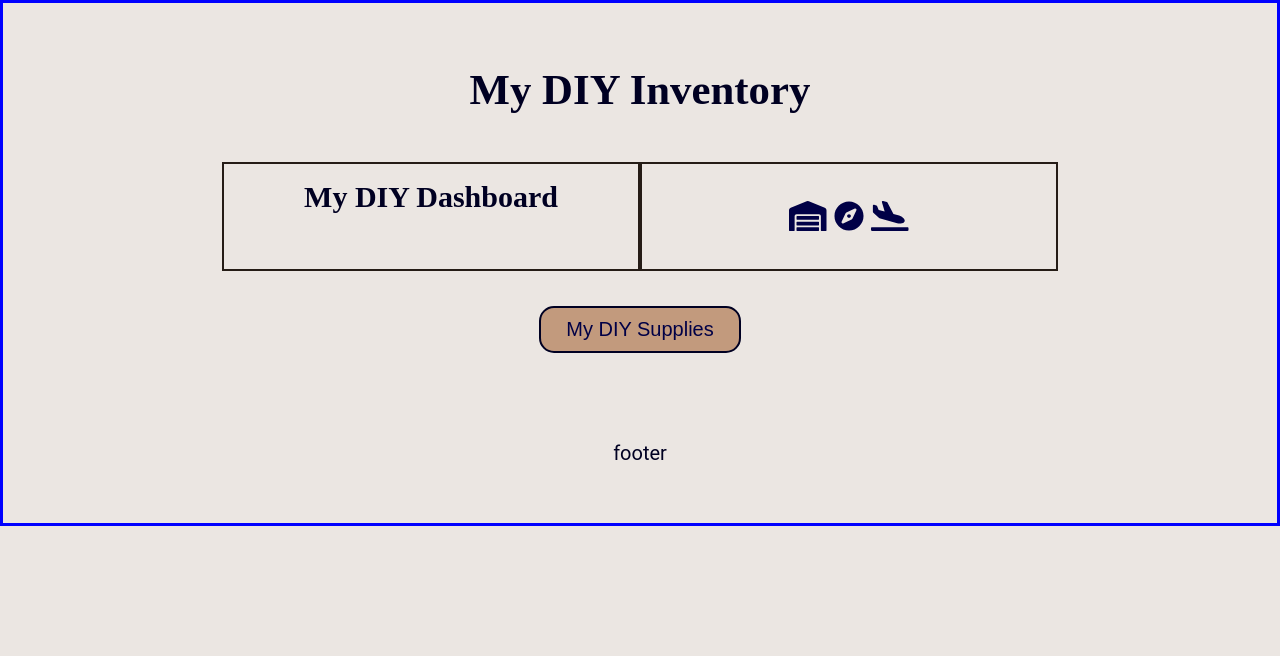
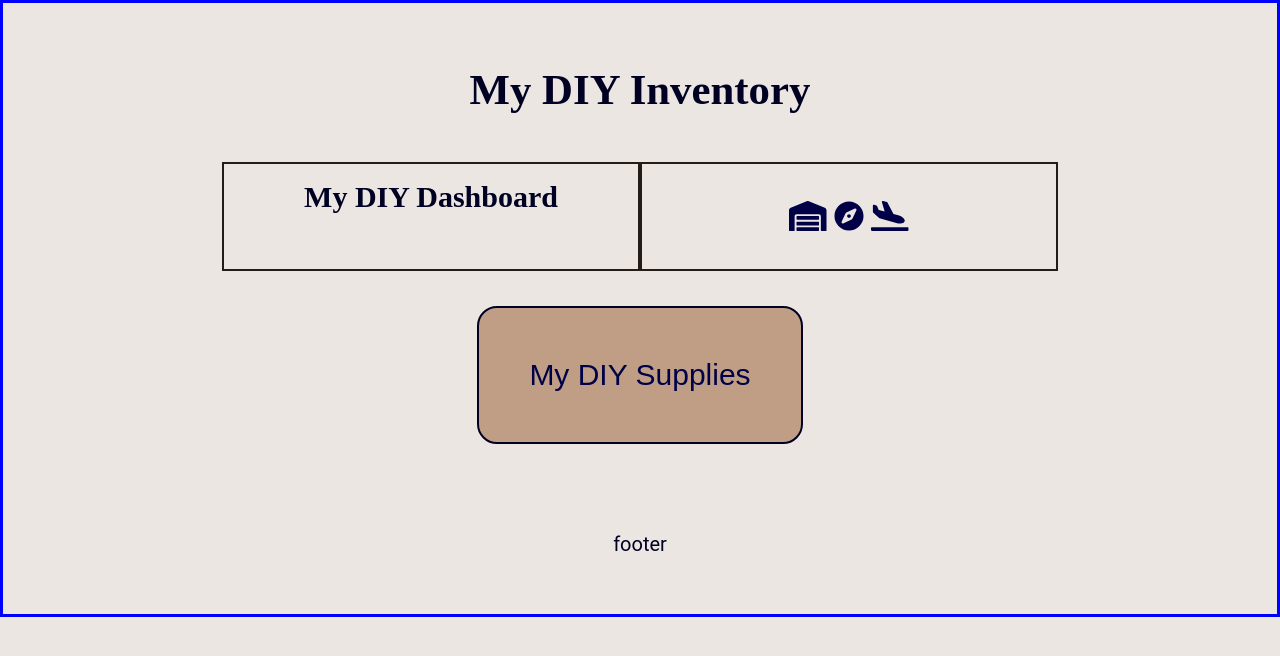
Before and after one commit to Biz-codes/my-diy-inventory-capstone-client, a React (Create React App) app: page /dashboard in a window 1280 px wide. Shown: the top 656 px of the page. Built offline with nearby package versions, Linux system fonts and the light colour scheme.

Commit message:
updated README

```diff
--- a/src/App.css
+++ b/src/App.css
@@ -104,8 +104,15 @@ button {
 }
 
 button {
-    background-color: #c29a7d;
+    background-color: #c09e85;
     border: 2px solid #000022;
+}
+
+button.big-buttons {
+  /* background-image: url('./images/supplies-background.jpg'); */
+  font-size: 150%;
+  padding: 50px;
+  border-radius: 20px;
 }
 
 button:hover {
--- a/src/Dashboard.js
+++ b/src/Dashboard.js
@@ -17,9 +17,9 @@ function Dashboard() {
 
         </div>
 
-            <div className="buttons">
+            <div >
                 {/* <button>My DIY Tools</button> */}
-                <button><Link to='/supplies'>My DIY Supplies</Link></button>
+                <button className="big-buttons"><Link to='/supplies'>My DIY Supplies</Link></button>
                 {/* <button>My DIY Projects</button> */}
 
         </div>
--- a/src/Landing.js
+++ b/src/Landing.js
@@ -20,7 +20,7 @@ export default function Landing() {
 
 
             <div className='content' aria-live='polite'>
-                    <button>
+                    <button className="big-buttons">
                         <Link to='/dashboard'>Demo</Link>
                     </button>
                     {/* <button>Sign Up Link</button> */}
```
Also changed, not shown: images/supplies-background.jpg (added), 1 other file (tests, documents, lock files or other folders).
